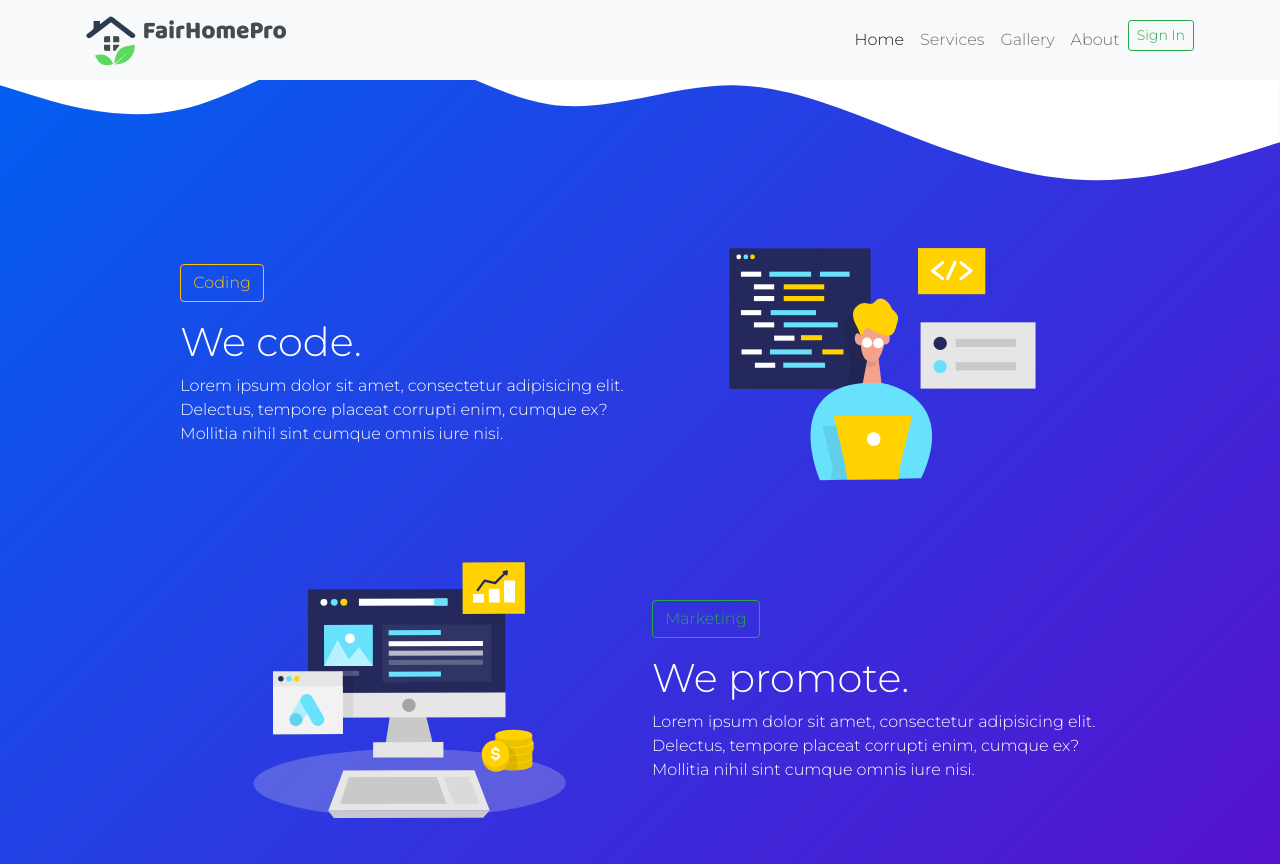
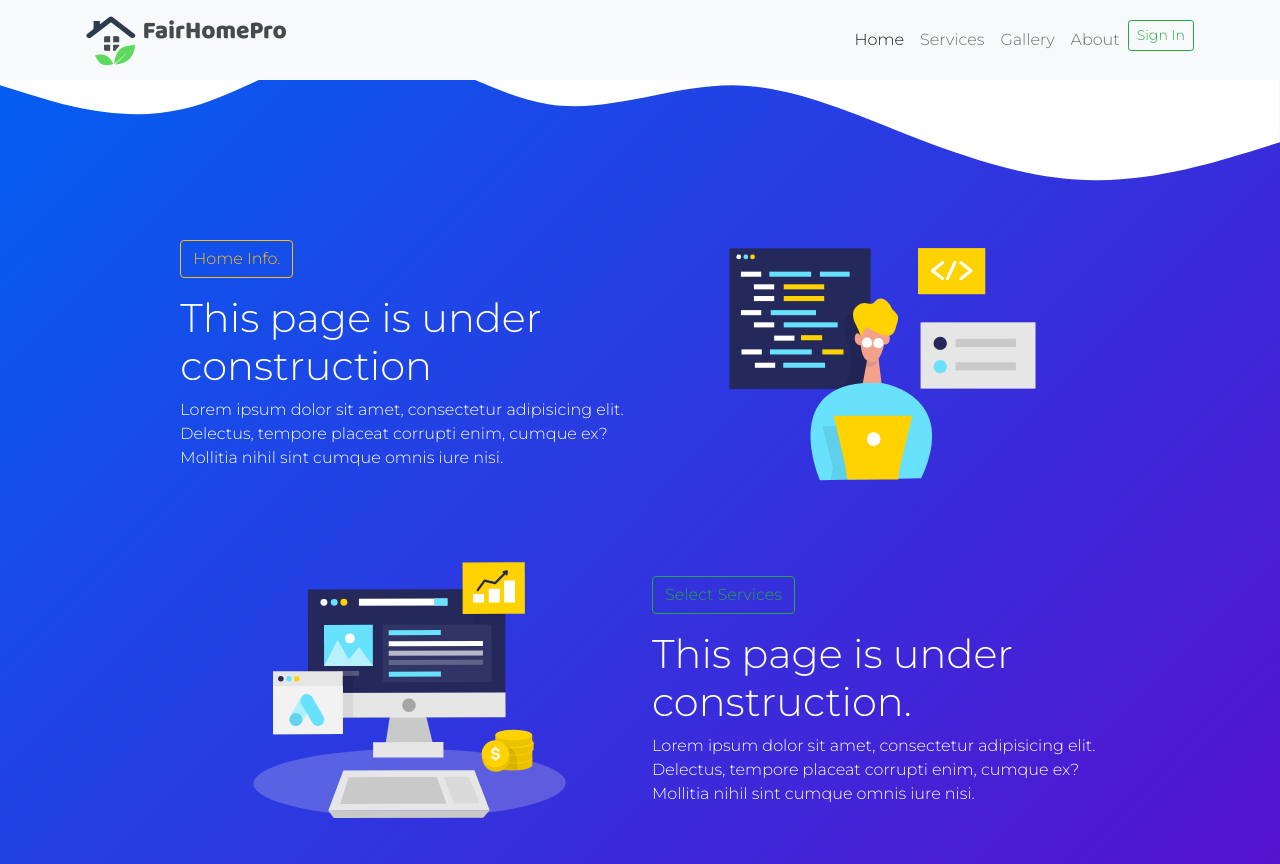
Before and after one commit to jmharris7755/FairHomePro, a PHP site: page /services.php in a window 1280 px wide. Shown: the top 864 px of the page. Run offline with PHP 8.4, Linux system fonts and the light colour scheme.

Commit message:
Services Page
Adjusted Services page for customers to be Under Construction.

```diff
--- a/bsphp/components/services.inc.php
+++ b/bsphp/components/services.inc.php
@@ -10,10 +10,10 @@
         <div class="row align-items-center justify-content-center">
           <div class="col-md-5">
             <button type="button" class="btn btn-outline-warning mb-3">
-              Coding
+              Home Info.
             </button>
 
-            <h1>We code.</h1>
+            <h1>This page is under construction</h1>
 
             <p>
               Lorem ipsum dolor sit amet, consectetur adipisicing elit.
@@ -25,10 +25,10 @@
           <div class="col-md-5"><img src="img/marketing.svg" alt="" /></div>
           <div class="col-md-5">
             <button type="button " class="btn btn-outline-success mb-3">
-              Marketing
+              Select Services
             </button>
 
-            <h1>We promote.</h1>
+            <h1>This page is under construction.</h1>
 
             <p>
               Lorem ipsum dolor sit amet, consectetur adipisicing elit.
@@ -38,10 +38,10 @@
           </div>
           <div class="col-md-5">
             <button type="button" class="btn btn-outline-light mb-3">
-              Selling
+              Complaint?
             </button>
 
-            <h1>We sell.</h1>
+            <h1>This page is under construction</h1>
 
             <p>
               Lorem ipsum dolor sit amet, consectetur adipisicing elit.
```
